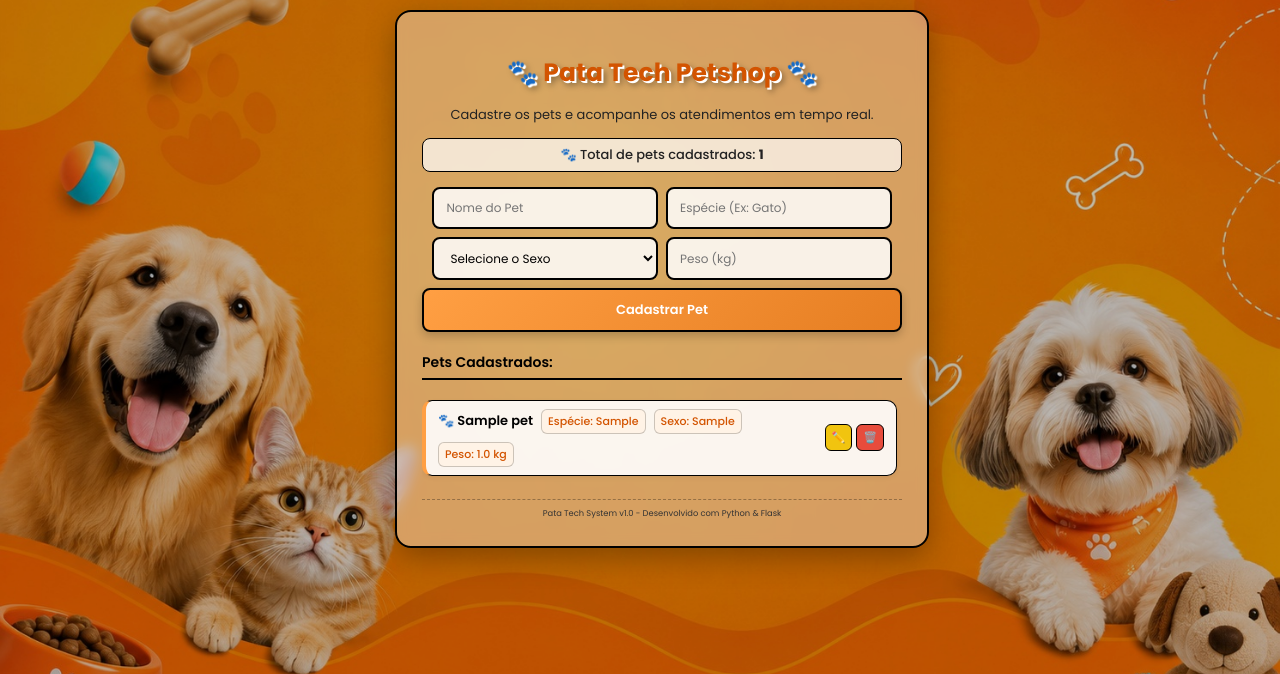
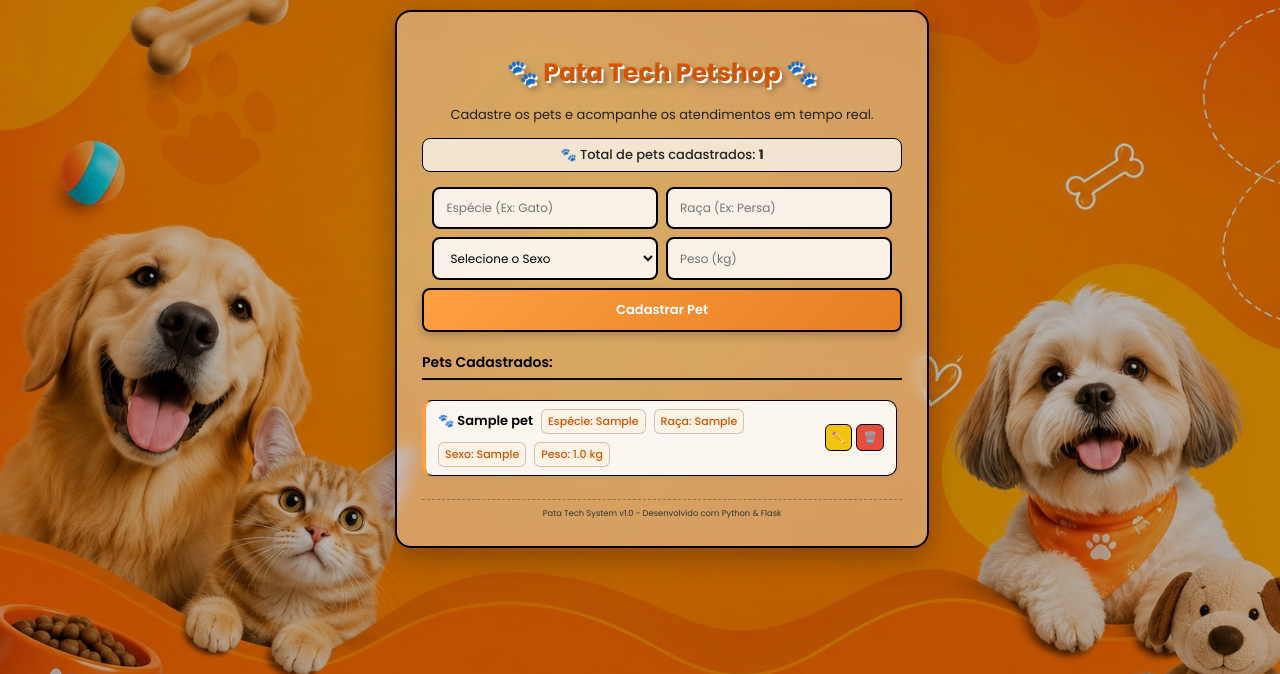
Before and after one commit to BiancaMelo23/pata-tech-petshop, a Flask app: page / in a window 1280 px wide. Shown: the part 141-815 px from the top of the page. Run offline with Flask 3, Linux system fonts and the light colour scheme; tables that the repository leaves empty hold one stand-in row (values such as "Sample post").

Commit message:
atualizando codigo base e anotacoes

```diff
--- a/app.py
+++ b/app.py
@@ -1,64 +1,67 @@
-# Importando as ferramentas necessárias do Flask e do Banco de Dados
 from flask import Flask, render_template, request, redirect, url_for
-from flask_sqlalchemy import SQLAlchemy
+from flask_sqlalchemy import SQLAlchemy #(Essa parte prepara/importa as ferramentas que serão usadas)
 
-# Inicializando o aplicativo do Flask
-app = Flask(__name__)
+app = Flask(__name__) # ("Liga" o petshop)
 
-# Configurando o endereço do nosso banco de dados local (SQLite)
 app.config['SQLALCHEMY_DATABASE_URI'] = 'sqlite:///pets.db'
-app.config['SQLALCHEMY_TRACK_MODIFICATIONS'] = False
-db = SQLAlchemy(app)
+db = SQLAlchemy(app) # ( Aqui acontece a conexão com o banco de dados "pets.db")
 
-# Definindo a estrutura da tabela 'Pet' no banco de dados (nossas colunas)
+# Aqui abaixo a gente cria a tabela no banco de dados (id, nome, especie, raca, sexo, kilos)
 class Pet(db.Model):
-    id = db.Column(db.Integer, primary_key=True) # Identificador único
-    nome = db.Column(db.String(100), nullable=False) # Nome do animal
-    especie = db.Column(db.String(100), nullable=False) # Espécie (Gato, Cachorro, etc.)
-    sexo = db.Column(db.String(20), nullable=False) # NOVO: Sexo do animal
-    kilos = db.Column(db.Float, nullable=False) # Peso do pet
+    id = db.Column(db.Integer, primary_key=True)
+    nome = db.Column(db.String(100), nullable=False)
+    especie = db.Column(db.String(100), nullable=False)
+    raca = db.Column(db.String(100), nullable=False)
+    sexo = db.Column(db.String(20), nullable=False)
+    kilos = db.Column(db.Float, nullable=False)
 
-# Criando o banco de dados e a tabela automaticamente
 with app.app_context():
-    db.create_all()
+    db.create_all() # aqui transforma o id(numero de identificação ) em algo existente em nosso computador)
 
-# Rota principal (Página Inicial): Mostra a lista e cadastra
-@app.route('/', methods=['GET', 'POST'])
+@app.route('/', methods=['GET', 'POST']) #essa parte o código cria a página inicial e verifica se o usuário apenas entrou nela ou se enviou alguma coisa.
 def inicio():
     if request.method == 'POST':
+
+
+        # Pega os dados que a gente digita
         nome_pet = request.form.get('nome')
         especie_pet = request.form.get('especie')
-        sexo_pet = request.form.get('sexo') # Puxando o sexo do formulário
+        raca_pet = request.form.get('raca')
+        sexo_pet = request.form.get('sexo')
         kilos_pet = request.form.get('kilos')
 
-        # Cria um novo objeto Pet incluindo o sexo
-        novo_pet = Pet(nome=nome_pet, especie=especie_pet, sexo=sexo_pet, kilos=float(kilos_pet))
+
+        # Cria um pacote com os dados que a gente digitou e salva
+        novo_pet = Pet(nome=nome_pet, especie=especie_pet, raca=raca_pet, sexo=sexo_pet, kilos=float(kilos_pet))
         db.session.add(novo_pet)
         db.session.commit()
 
         return redirect(url_for('inicio'))
 
+    # pega todos os pets do banco de dados pra mostrar no html
     lista_pets = Pet.query.all()
     return render_template('index.html', pets=lista_pets)
 
-# Rota para DELETAR
 @app.route('/deletar/<int:id>')
 def deletar(id):
-    pet = Pet.query.get_or_404(id)
+    # busca o pet pelo id e apaga
+    pet = Pet.query.get(id)
     db.session.delete(pet)
     db.session.commit()
     return redirect(url_for('inicio'))
 
-# Rota para EDITAR
 @app.route('/editar/<int:id>', methods=['GET', 'POST'])
 def editar(id):
-    pet = Pet.query.get_or_404(id)
+    pet = Pet.query.get(id)
 
     if request.method == 'POST':
+        # atualiza com os dados novos que vieram do html
         pet.nome = request.form.get('nome')
         pet.especie = request.form.get('especie')
-        pet.sexo = request.form.get('sexo') # Atualiza o sexo
+        pet.raca = request.form.get('raca')
+        pet.sexo = request.form.get('sexo')
         pet.kilos = float(request.form.get('kilos'))
+
         db.session.commit()
         return redirect(url_for('inicio'))
 
--- a/static/style.css
+++ b/static/style.css
@@ -1,5 +1,6 @@
 body {
   font-family: "Poppins", sans-serif;
+  /* background-color: #f4f4f4; -> teste inicial de cor solida */
   background:
     linear-gradient(rgba(0, 0, 0, 0.25), rgba(0, 0, 0, 0.25)),
     url("fundo-petshop.jpg");
@@ -13,10 +14,11 @@ body {
   display: flex;
   justify-content: center;
   align-items: center;
-  padding-left: 5%;
+  padding-left: 5%; /* precisei colocar isso pra tirar a caixa da cara do cachorro na imagem */
 }
 
 .container {
+  /* background-color: white; -> achei que ficou muito basico, peguei esse efeito de vidro (glassmorphism) num tutorial */
   background: rgba(255, 255, 255, 0.38);
   backdrop-filter: blur(6px);
   -webkit-backdrop-filter: blur(6px);
--- a/templates/editar.html
+++ b/templates/editar.html
@@ -19,9 +19,11 @@
 
       <form action="/editar/{{ pet.id }}" method="POST">
         <input type="text" name="nome" value="{{ pet.nome }}" required />
+        <!-- é o que faz a caixinha já vir preenchida com o nome/valor antigo do pet-->
         <input type="text" name="especie" value="{{ pet.especie }}" required />
 
-        <!-- NOVO: Seleciona o sexo atual automaticamente na hora de editar -->
+        <input type="text" name="raca" value="{{ pet.raca }}" required />
+
         <select name="sexo" required>
           <option
             value="Macho"
--- a/templates/index.html
+++ b/templates/index.html
@@ -17,21 +17,26 @@
       <h1>🐾 Pata Tech Petshop 🐾</h1>
       <p>Cadastre os pets e acompanhe os atendimentos em tempo real.</p>
 
+      <!-- pesquisei como contar o tamanho da lista no jinja e achei esse length -->
       <p class="contador">
         🐾 Total de pets cadastrados: <strong>{{ pets | length }}</strong>
       </p>
 
-      <!-- Formulário atualizado com o campo de Sexo -->
       <form action="/" method="POST">
-        <input type="text" name="nome" placeholder="Nome do Pet" required />
+        <!-- Aqui avisa quando cliclamos em algum botao e manda pro python e os inputs são a caixinhas em branco que a gente digita os dados -->
         <input
           type="text"
           name="especie"
           placeholder="Espécie (Ex: Gato)"
           required
         />
+        <input
+          type="text"
+          name="raca"
+          placeholder="Raça (Ex: Persa)"
+          required
+        />
 
-        <!-- NOVO: Campo de seleção para o Sexo -->
         <select name="sexo" required>
           <option value="" disabled selected>Selecione o Sexo</option>
           <option value="Macho">Macho</option>
@@ -51,18 +56,17 @@
       <h2>Pets Cadastrados:</h2>
 
       <div class="lista-container">
+        <!-- Aqui o jinja pega cada pet da lista e mostra suas informações na página, como nome, espécie e emoji.-->
         {% for pet in pets %}
         <div class="pet-card">
           <div class="pet-info">
             <span class="info-nome">
-              {% if 'gato' in pet.especie | lower or 'gata' in pet.especie |
-              lower %} 🐱 {% elif 'cao' in pet.especie | lower or 'cão' in
-              pet.especie | lower or 'cachorro' in pet.especie | lower or
-              'cachorra' in pet.especie | lower %} 🐶 {% else %} 🐾 {% endif %}
-              {{ pet.nome }}
+              {% if pet.especie == 'Gato' or pet.especie == 'gato' %} 🐱 {% elif
+              pet.especie == 'Cachorro' or pet.especie == 'cachorro' %} 🐶 {%
+              else %} 🐾 {% endif %} {{ pet.nome }}
             </span>
             <span class="info-tag">Espécie: {{ pet.especie }}</span>
-            <!-- NOVO: Mostrando o sexo do pet cadastrado -->
+            <span class="info-tag">Raça: {{ pet.raca }}</span>
             <span class="info-tag">Sexo: {{ pet.sexo }}</span>
             <span class="info-tag">Peso: {{ pet.kilos }} kg</span>
           </div>
```
Also changed, not shown: instance/pets.db.
